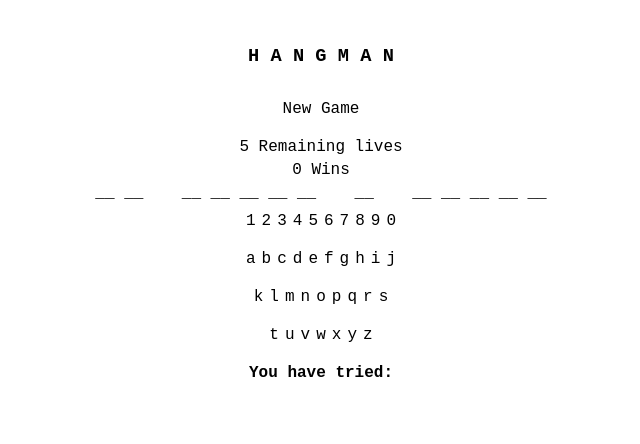
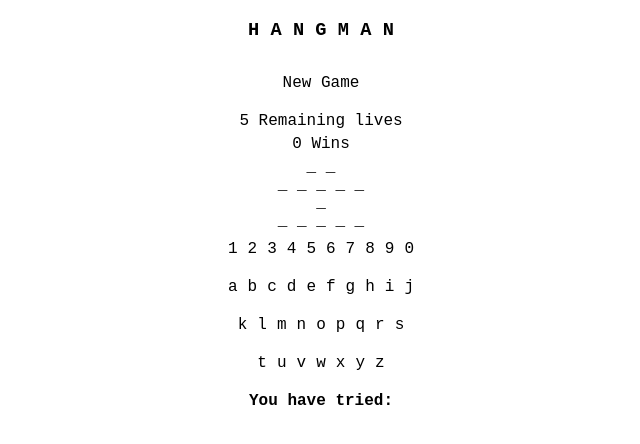
Before and after one commit to edgarftp/Hangman-Mobile, a plain HTML site: page index.html in a window 1280 px wide. Both pictures are taken after a click on the button "New Game". Shown: the whole page, without its empty margins (319-959 px from the left). Drawn offline with nearby package versions, Linux system fonts and the light colour scheme.

Commit message:
hide banner, break instead of spaces between words

```diff
--- a/assets/css/style.css
+++ b/assets/css/style.css
@@ -42,6 +42,6 @@ button {
     color: inherit;
     border: none;
     font: inherit;
-    padding: 10px 3px;
+    padding: 10px 5px;
 
 }
--- a/assets/javascript/game.js
+++ b/assets/javascript/game.js
@@ -23,9 +23,9 @@ display_underscores: function (){
 
     for (i=0 ; i<this.randMovie.length ; i++ ) {
         if (this.randMovie[i] !== "_") {
-            this.underArray.push("__ ")
+            this.underArray.push("_ ")
         } else {
-            this.underArray.push("&nbsp;" + "&nbsp;" + "&nbsp;");
+            this.underArray.push("<br>");
         }
     }
     this.underString = this.underArray.join("");
@@ -123,6 +123,7 @@ game_logic: function(event) {
 start_game: function(event) {
     this.triedArray.length = 0;
     this.triedString = "";
+    $("#banner").hide();
     this.pick_movie();
     this.display_underscores();
     this.display_letters();
```
